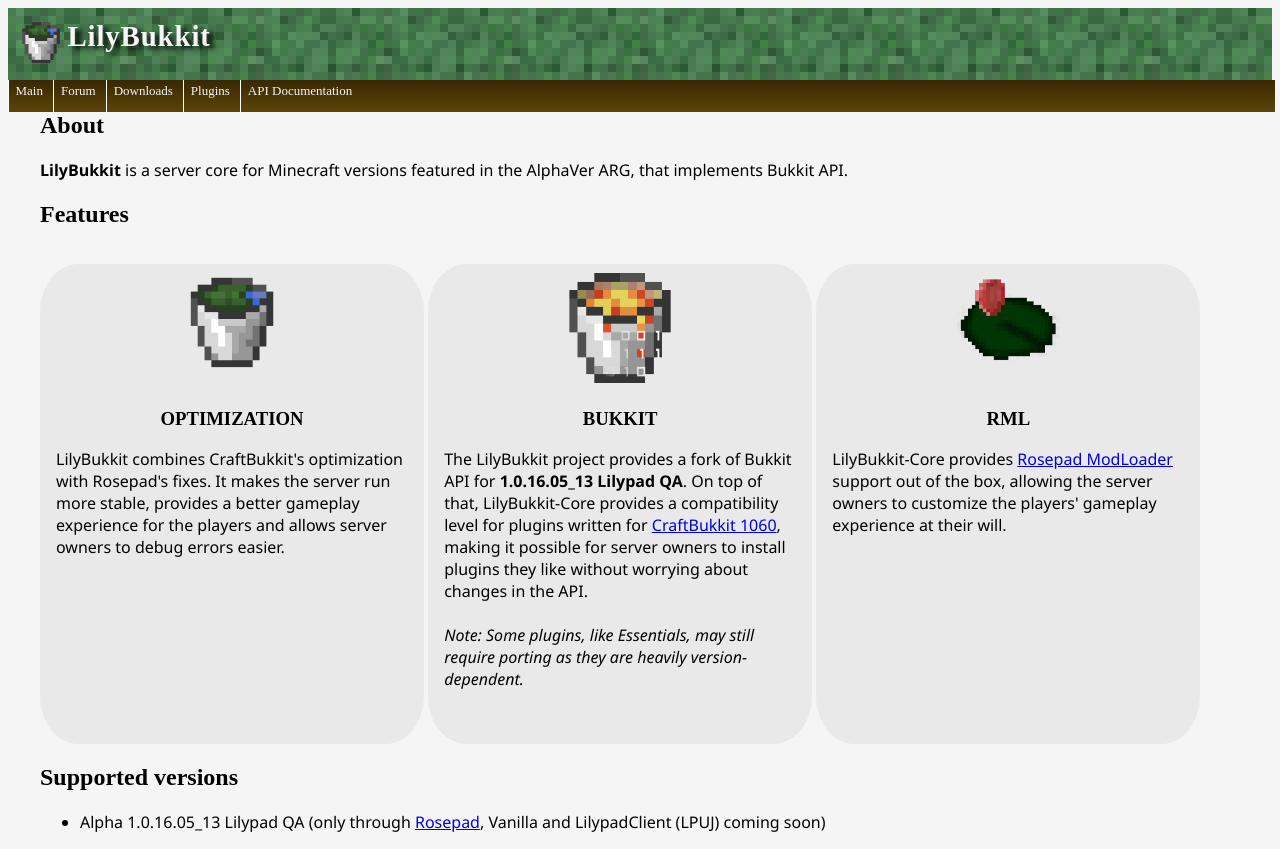
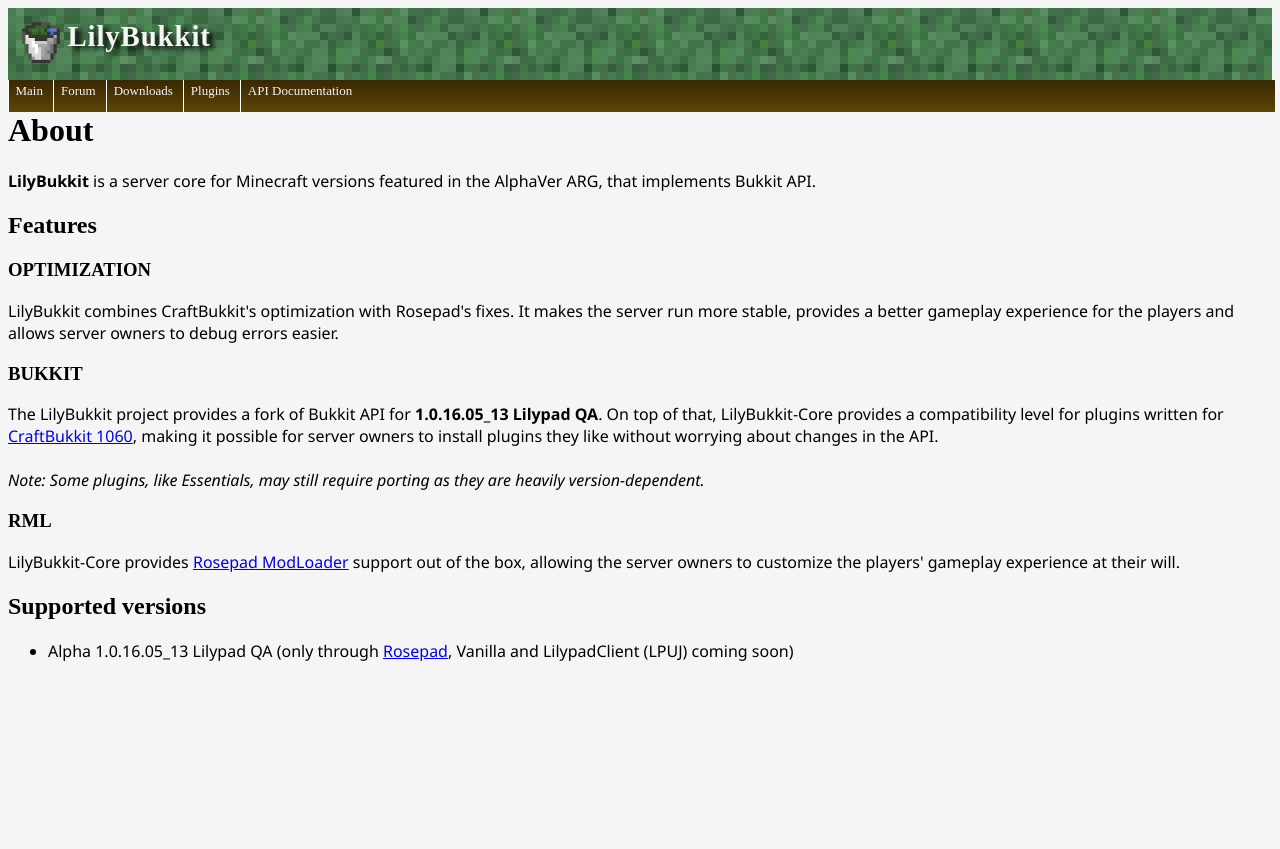
Before and after one commit to LilyBukkit/LilyBukkit.github.io, a plain HTML site: page index.html in a window 1280 px wide. After the commit the page ends 800 px from the top, so only its background shows below. Drawn offline with Linux system fonts and the light colour scheme; a web font is replaced by a local one.

Commit message:
Make the site less ugly

```diff
--- a/index.html
+++ b/index.html
@@ -27,22 +27,22 @@
                 <a href="/docs.html">API Documentation</a>
             </nav>
             <main>
-                <section id="about">
+                <section">
                     <h1>About</h1>
                     <div>
                         <b>LilyBukkit</b> is a server core for Minecraft versions featured in the AlphaVer ARG, that implements Bukkit API.
                     </div>
                 </section>
-                <section id="features">
+                <section>
                     <h1>Features</h1>
-                    <section class="feature-box" id="optimization">
+                    <section">
                         <div>
                             <h3>OPTIMIZATION</h3>
                             LilyBukkit combines CraftBukkit's optimization with Rosepad's fixes.
                             It makes the server run more stable, provides a better gameplay experience for the players and allows server owners to debug errors easier.
                         </div>
                     </section>
-                    <section class="feature-box" id="bukkit">
+                    <section>
                         <div>
                             <h3>BUKKIT</h3>
                             The LilyBukkit project provides a fork of Bukkit API for <b>1.0.16.05_13 Lilypad QA</b>.
@@ -53,14 +53,14 @@
                             <i>Note: Some plugins, like Essentials, may still require porting as they are heavily version-dependent.</i>
                         </div>
                     </section>
-                    <section class="feature-box" id="rml">
+                    <section>
                         <div>
                             <h3>RML</h3>
                             LilyBukkit-Core provides <a href="https://github.com/RosepadMC/RML">Rosepad ModLoader</a> support out of the box, allowing the server owners to customize the players' gameplay experience at their will.
                         </div>
                     </section>
                 </section>
-                <section id="versions">
+                <section>
                     <h1>Supported versions</h1>
                     <div>
                         <ul>
--- a/style.css
+++ b/style.css
@@ -56,64 +56,14 @@ main {
 }
 
 main>section {
-    padding-left: 2em;
-    padding-right: 2em;
+    padding-left: 1em;
+    padding-right: 1em;
 }
 
 main code,
 main pre {
     background-color: rgb(233, 233, 233);
     font-size: medium;
-}
-
-.anim {
-    animation-duration: 2s;
-    animation-name: slidedown;
-    -moz-animation-name: slidedown;
-    -o-animation-name: slidedown;
-    -webkit-animation-name: slidedown;
-
-    transform-origin: top left;
-}
-
-@keyframes slidedown {
-    from {
-        transform: scaleY(0);
-    }
-
-    to {
-        transform: scaleY(1);
-    }
-}
-
-@-moz-keyframes slidedown {
-    from {
-        height: 0%;
-    }
-
-    to {
-        height: auto;
-    }
-}
-
-@-o-keyframes slidedown {
-    from {
-        height: 0%;
-    }
-
-    to {
-        height: auto;
-    }
-}
-
-@-webkit-keyframes slidedown {
-    from {
-        height: 0%;
-    }
-
-    to {
-        height: auto;
-    }
 }
 
 /* Menu */
@@ -142,42 +92,6 @@ nav#topbar>a {
 nav#topbar>a:hover {
     background: linear-gradient(to top,rgb(92, 60, 0) 0%,rgb(58, 35, 0) 100%);
     height: 100%;
-}
-
-/* Features stuff */
-.feature-box {
-    background-color: rgb(233, 233, 233);
-    background-position: top;
-    background-repeat: no-repeat;
-    background-size: 110px;
-    border: none double;
-    border-radius: 10%;
-    display: inline-table;
-    height: 28em;
-    margin-top: 1em;
-    padding: 1em;
-    width: 22em;
-}
-
-.feature-box h3 {
-    text-align: center;
-}
-
-.feature-box div {
-    margin-top: 8em;
-}
-
-.feature-box#optimization {
-    background-image: url('/images/LilyBukkit.png');
-}
-
-.feature-box#bukkit {
-    background-image: url('/images/Bukkit.png');
-    background-position-y: 1ch;
-}
-
-.feature-box#rml {
-    background-image: url('/images/Rosepad.png');
 }
 
 /* Plugins page */
```
Also changed, not shown: downloads.html (+4 -4 lines), images/Bukkit.png (deleted), images/Rosepad.png (deleted).
